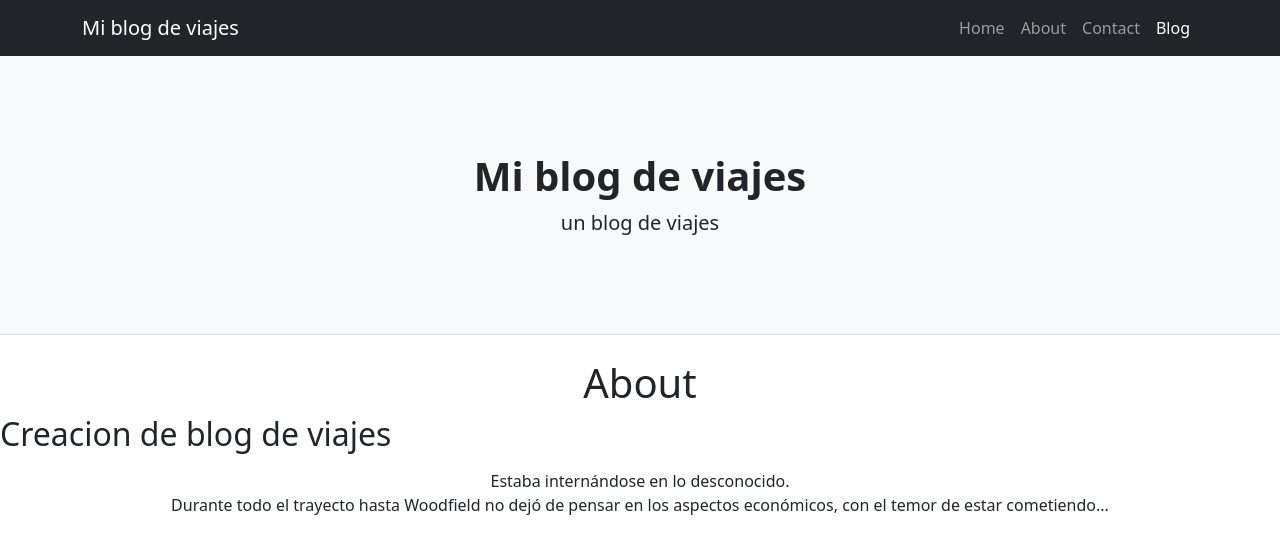
After one commit to miguel-la-rocca/MVTLaRocca-Miguel, a Django app: page /blog/about/ in a window 1280 px wide. The commit adds this page. Shown: the top 554 px of the page. Run offline with Django 4.2, Linux system fonts and the light colour scheme; some libraries are stand-ins or nearby versions.

Commit message:
agregar about

```diff
--- /dev/null
+++ b/blog/templates/blog/about.html
@@ -0,0 +1,16 @@
+{% extends 'blog/base.html' %}
+
+
+{% block contenido %}
+<h1><center>About</center></h1>
+<h2>Creacion de blog de viajes</h2>
+<p>
+    <center>
+	Estaba internándose en lo desconocido.
+	<br>
+	Durante todo el trayecto hasta
+	Woodfield no dejó de pensar en los aspectos económicos, con el
+	temor de estar cometiendo...
+    </center>
+</p>
+{% endblock %}
--- a/blog/templates/blog/base.html
+++ b/blog/templates/blog/base.html
@@ -1,5 +1,5 @@
 <!DOCTYPE html>
-<html lang="en">
+<html lang="es">
 
 <head>
     {% load static %}
@@ -24,8 +24,8 @@
                     class="navbar-toggler-icon"></span></button>
             <div class="collapse navbar-collapse" id="navbarSupportedContent">
                 <ul class="navbar-nav ms-auto mb-2 mb-lg-0">
-                    <li class="nav-item"><a class="nav-link" href="#">Home</a></li>
-                    <li class="nav-item"><a class="nav-link" href="#!">About</a></li>
+                    <li class="nav-item"><a class="nav-link" href="{% url 'index-blog' %}">Home</a></li>
+                    <li class="nav-item"><a class="nav-link" href="{% url 'about' %}">About</a></li>
                     <li class="nav-item"><a class="nav-link" href="#!">Contact</a></li>
                     <li class="nav-item"><a class="nav-link active" aria-current="page" href="#">Blog</a></li>
                 </ul>
@@ -49,7 +49,8 @@
 
     <!-- Page content-->
 
-    {% block contenido %}{% endblock %}
+    {% block contenido %}
+    {% endblock %}
 
 
     <!-- Bootstrap core JS-->
--- a/blog/templates/blog/blog_login.html
+++ b/blog/templates/blog/blog_login.html
@@ -2,5 +2,8 @@
     {% csrf_token %}
     {{form.as_p}}
     <button type="submit">Login</button>
+
+
 </form>
+  <a href="{% url 'blog-signup' %}"> Sign up</a>
 <!-- <a href="">create an account</a> -->
--- a/blog/urls.py
+++ b/blog/urls.py
@@ -2,7 +2,7 @@ from django.urls import path
 from blog.views import *
 
 urlpatterns = [
-    path('index/', index, name="index-blog"),
+    path('', index, name="index-blog"),
     path('list/', ListPost.as_view(), name="list-post"),
     path('create/', CreatePost.as_view(), name="create-post"),
     path('detail/<int:pk>/', DetailPost.as_view(), name="detail-post"),
@@ -13,4 +13,5 @@ urlpatterns = [
     path('logout/', BlogLogout.as_view(), name="blog-logout"),
     path('signup/', BlogSignUp.as_view(), name="blog-signup"),
     path('user-profile/<int:pk>', ProfileUpdate.as_view(), name="profile-update"),
+    path('about/', about, name="about"),
 ]
--- a/blog/views.py
+++ b/blog/views.py
@@ -58,3 +58,6 @@ class ProfileUpdate(UpdateView):
     model = User
     fields = ['username', 'first_name', 'last_name', 'email']
     success_url = reverse_lazy("blog-login")
+
+def about(request):
+    return render(request, "blog/about.html")
```
Also changed, not shown: blog/templates/auth/user_form.html (+8 -6 lines), blog/templates/blog/index.html (+5 -5 lines), blog/templates/blog/post_form.html (+10 -0 lines), media/posts/OIP.jfif (added), media/posts/R.jfif (added), media/posts/R_2.jfif (added), media/posts/R_2_NXUV985.jfif (added), media/posts/R_n551btZ.jfif (added).
